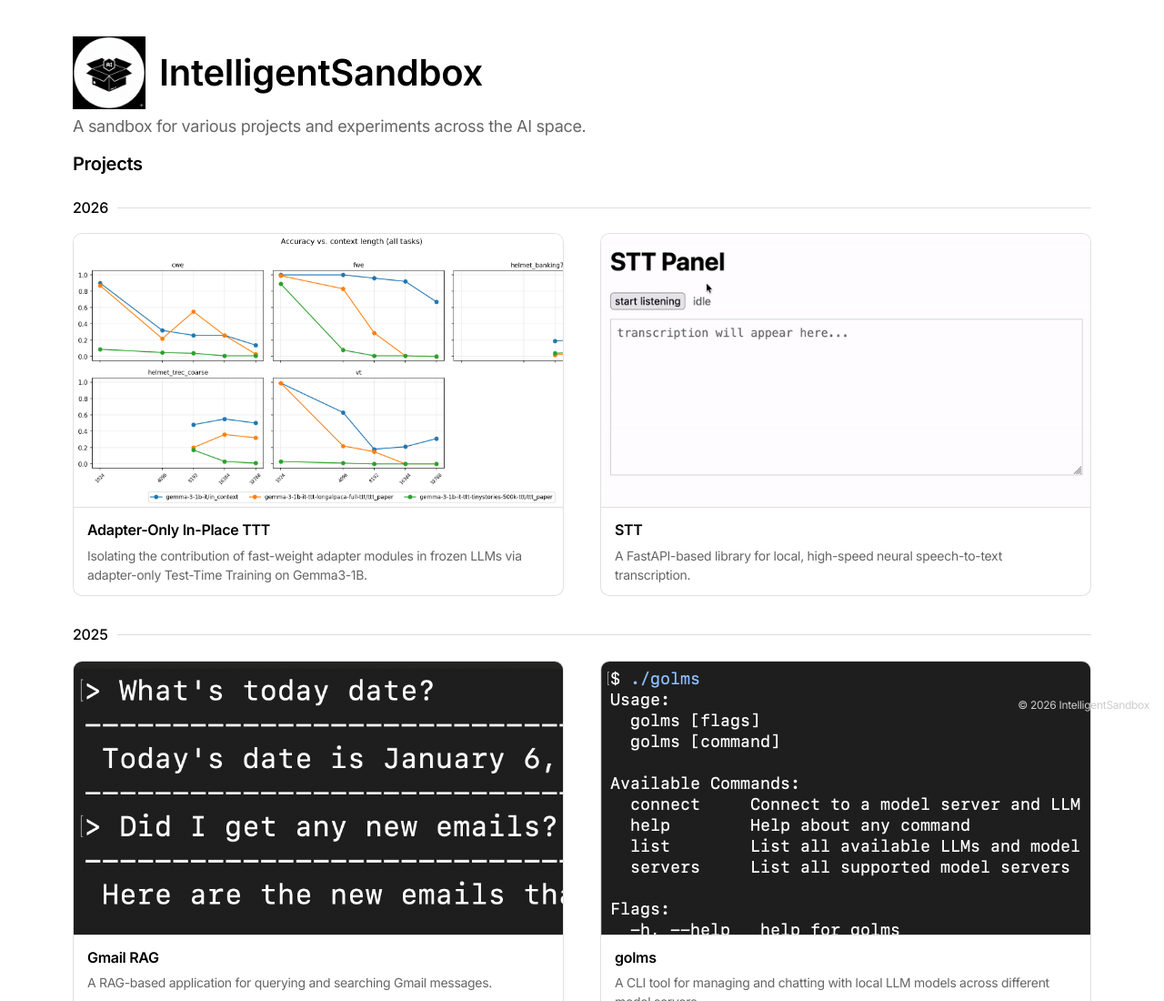
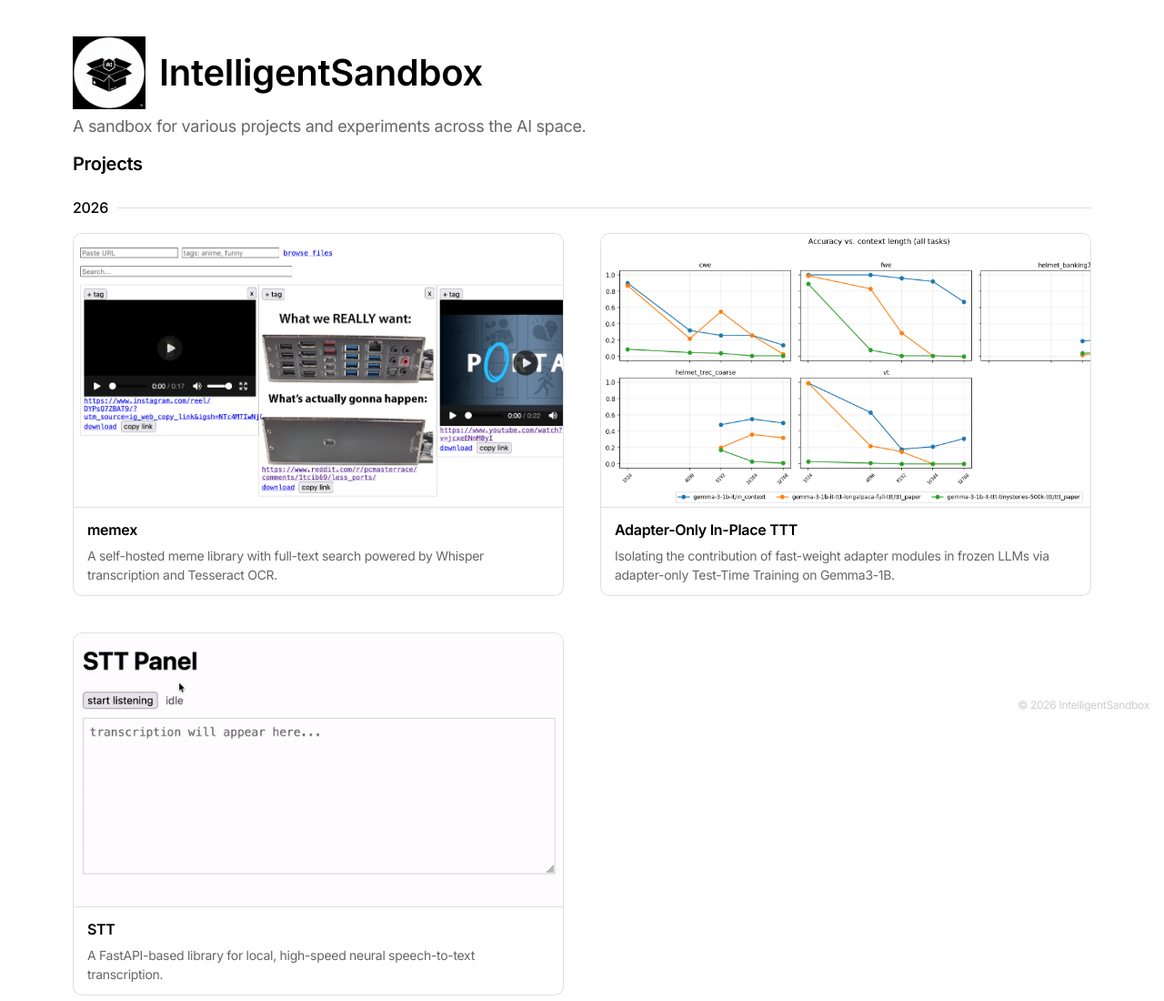
Before and after one commit to IntelligentSandbox/intelligentsandbox.github.io, a plain HTML site: page index.html in a window 1280 px wide. Shown: the top 1100 px of the page at 91% size. Drawn offline with Linux system fonts and the light colour scheme.

Commit message:
Add memex project

```diff
--- a/index.html
+++ b/index.html
@@ -44,13 +44,35 @@
         <div class="projects">
           <a
             class="project"
+            href="https://github.com/IntelligentSandbox/memex"
+            target="_blank"
+            rel="noopener noreferrer"
+          >
+            <div class="project-card">
+              <div class="project-image">
+                <img src="assets/images/memex.png" alt="memex" />
+              </div>
+              <div class="project-info">
+                <h3 class="project-title">memex</h3>
+                <p class="project-desc">
+                  A self-hosted meme library with full-text search powered by
+                  Whisper transcription and Tesseract OCR.
+                </p>
+              </div>
+            </div>
+          </a>
+          <a
+            class="project"
             href="https://github.com/IntelligentSandbox/Adapter-Only-In-Place-TTT"
             target="_blank"
             rel="noopener noreferrer"
           >
             <div class="project-card">
               <div class="project-image">
-                <img src="assets/images/adapter-only-in-place-ttt.png" alt="Adapter-Only In-Place TTT" />
+                <img
+                  src="assets/images/adapter-only-in-place-ttt.png"
+                  alt="Adapter-Only In-Place TTT"
+                />
               </div>
               <div class="project-info">
                 <h3 class="project-title">Adapter-Only In-Place TTT</h3>
```
Also changed, not shown: assets/images/memex.png (added).
